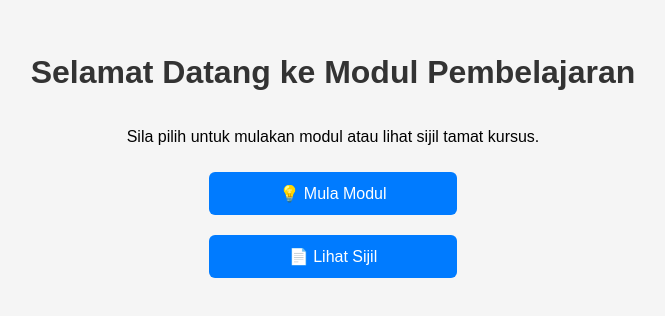
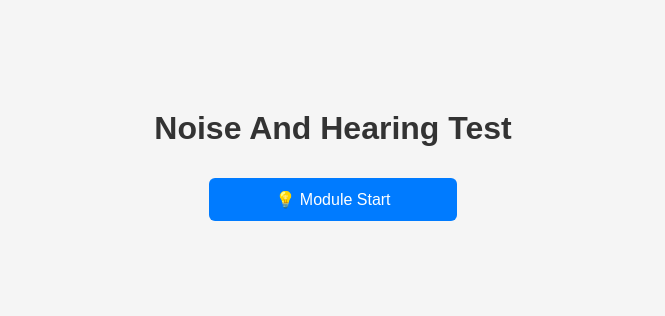
Before and after one commit to alyssandhrh/noise_awareness, a plain HTML site: page index.html in a window 1280 px wide. Shown: the part 248-564 px from the top of the page, without its empty margins (307-972 px from the left). Drawn offline with Linux system fonts and the light colour scheme.

Commit message:
index.html

```diff
--- a/index.html
+++ b/index.html
@@ -3,7 +3,7 @@
 <head>
   <meta charset="UTF-8" />
   <meta name="viewport" content="width=device-width, initial-scale=1.0" />
-  <title>Modul Pembelajaran Interaktif</title>
+  <title>Noise and Hearing Test</title>
   <style>
     body {
       font-family: Arial, sans-serif;
@@ -34,10 +34,8 @@
   </style>
 </head>
 <body>
-  <h1>Selamat Datang ke Modul Pembelajaran</h1>
-  <p>Sila pilih untuk mulakan modul atau lihat sijil tamat kursus.</p>
+  <h1>Noise And Hearing Test</h1>
 
-  <a href="story_html5.html">💡 Mula Modul</a>
-  <a href="certificate.html">📄 Lihat Sijil</a>
+  <a href="story_html5.html">💡 Module Start</a>
 </body>
 </html>
```
